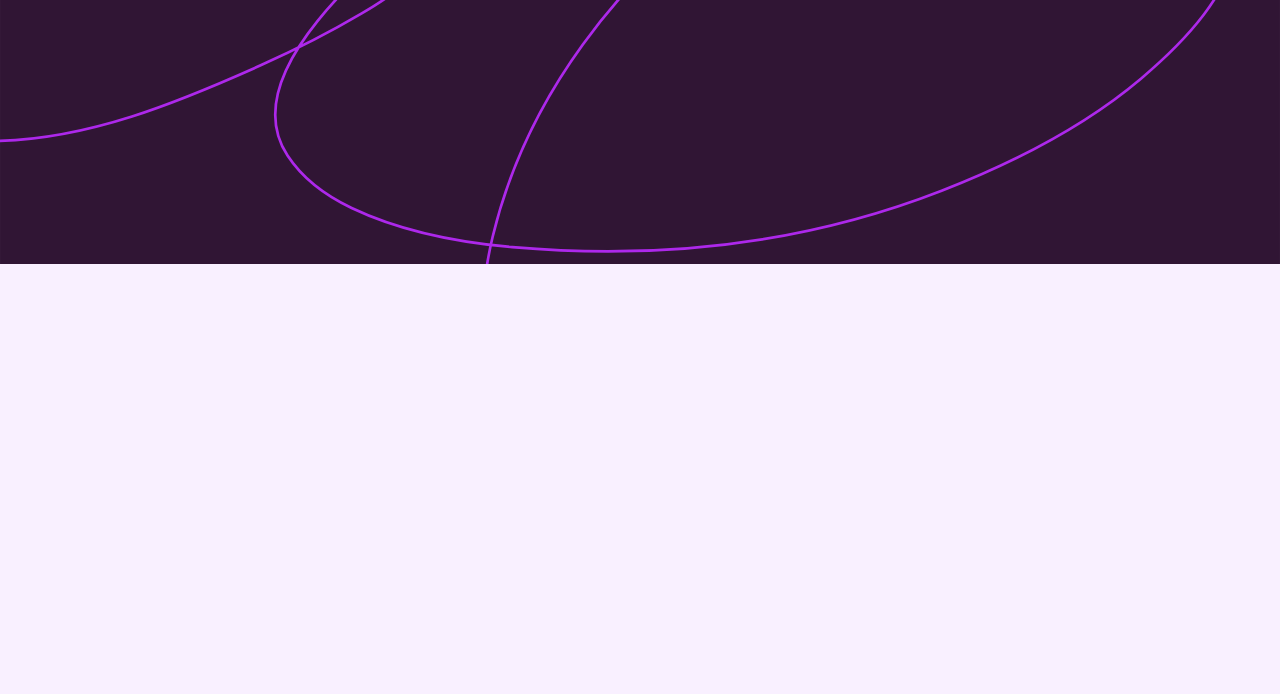
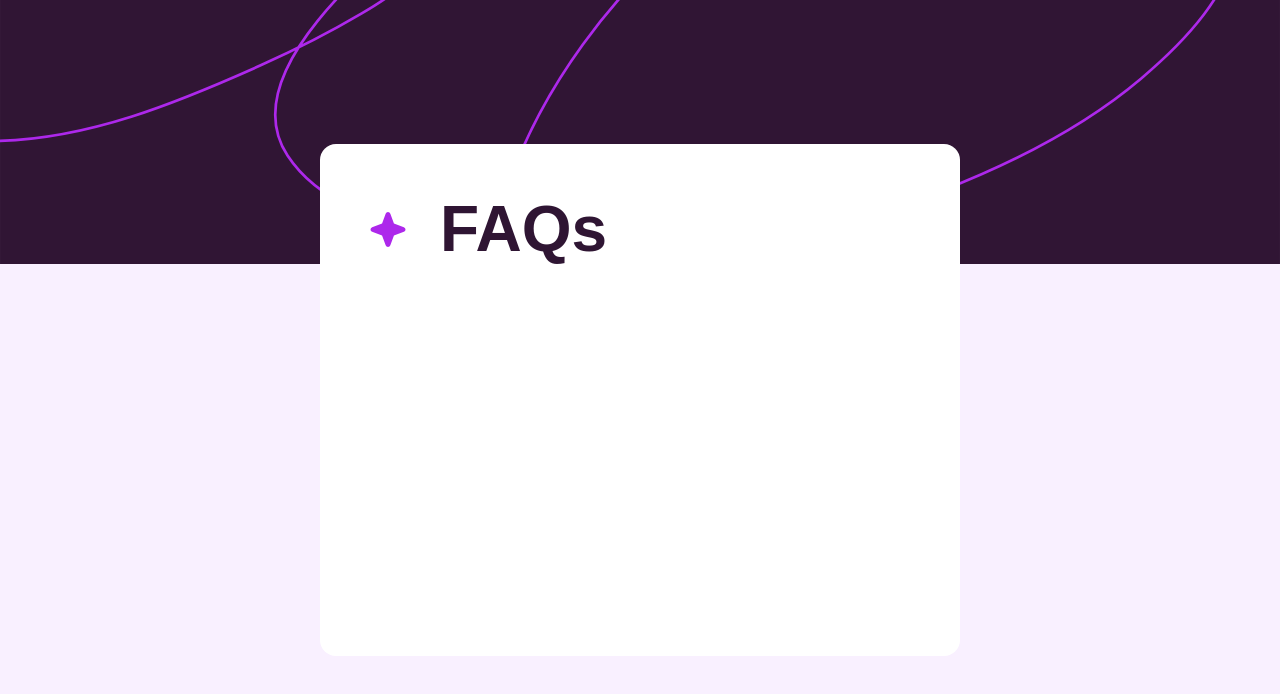
Before and after one commit to krystiano13/faq-accordion, a plain HTML site: page index.html in a window 1280 px wide. Drawn offline with Linux system fonts and the light colour scheme.

Commit message:
create styles for faq section title

```diff
--- a/index.html
+++ b/index.html
@@ -1,21 +1,29 @@
 <!DOCTYPE html>
 <html lang="en">
 <head>
-  <meta charset="UTF-8">
-  <meta name="viewport" content="width=device-width, initial-scale=1.0">
-  <link rel="icon" type="image/png" sizes="32x32" href="./assets/images/favicon-32x32.png">
-  <title>Frontend Mentor | FAQ accordion</title>
-  <meta name="author" content="Krystian Zieja" >
-  <meta name="description" content="faq component" >
-  <meta name="keywords" content="faq, accordion" >
-  <link rel="stylesheet" href="./styles/base.min.css" />
-  <link rel="stylesheet" href="./styles/main/main.min.css" />
+    <meta charset="UTF-8">
+    <meta content="width=device-width, initial-scale=1.0" name="viewport">
+    <link href="./assets/images/favicon-32x32.png" rel="icon" sizes="32x32" type="image/png">
+    <title>Frontend Mentor | FAQ accordion</title>
+    <meta content="Krystian Zieja" name="author">
+    <meta content="faq component" name="description">
+    <meta content="faq, accordion" name="keywords">
+    <link href="./styles/base.min.css" rel="stylesheet"/>
+    <link href="./styles/main/main.min.css" rel="stylesheet"/>
 </head>
 <body>
-  <section class="Background">
+<main class="faq">
+    <section class="faq__container">
+      <h1 class="faq__container__title">
+        <img src="./assets/images/icon-star.svg" alt="star icon" />
+        FAQs
+      </h1>
+    </section>
+</main>
+<section class="Background">
     <section class="Background__image">
-      <img class="Background__image__img" src="./assets/images/background-pattern-desktop.svg" alt="backgroundImage" />
+        <img alt="backgroundImage" class="Background__image__img" src="./assets/images/background-pattern-desktop.svg"/>
     </section>
-  </section>
+</section>
 </body>
 </html>
--- /dev/null
+++ b/styles/main/__faq.scss
@@ -0,0 +1,32 @@
+.faq {
+  position: fixed;
+  width : 100%;
+  height : 100%;
+
+  display : flex;
+  justify-content: center;
+  align-items: center;
+
+  &__container {
+    width : 40%;
+    min-width : 40rem;
+    min-height : 32rem;
+    background-color: var(--white);
+    border-radius: 1rem;
+    padding : 3rem;
+
+    &__title {
+      width : 100%;
+      font-size : 4rem;
+      display: flex;
+      align-items: center;
+      color: var(--darkPurple);
+      font-weight: 700;
+    }
+
+    img {
+      margin-right: 2rem;
+      height: 100%;
+    }
+  }
+}
--- a/styles/main/main.scss
+++ b/styles/main/main.scss
@@ -1 +1,2 @@
 @import '_background';
+@import '_faq';
```
Also changed, not shown: styles/main/main.css, styles/main/main.min.css, 1 other file.
